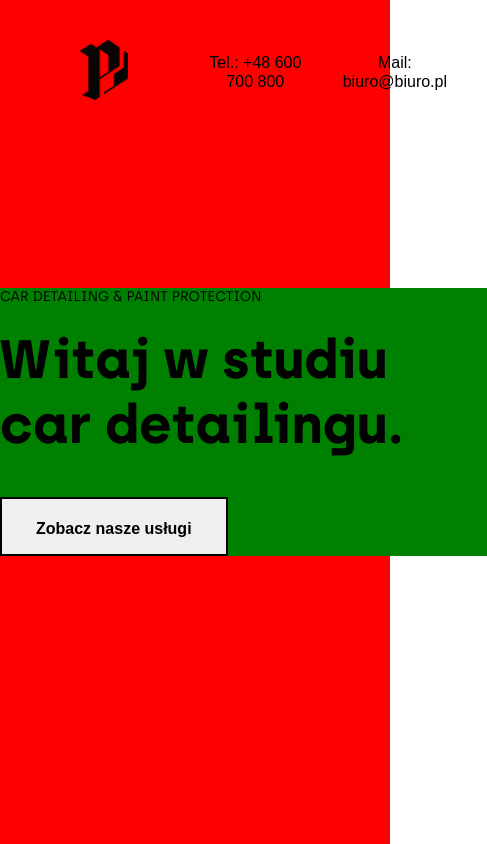
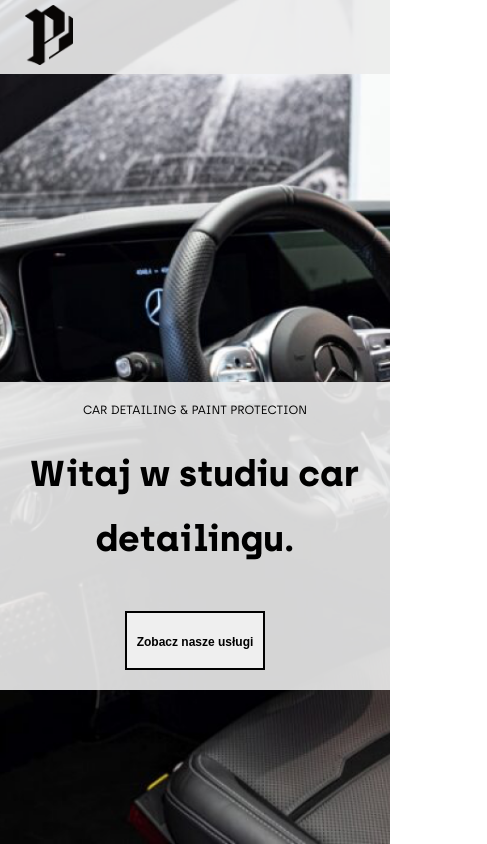
Before and after one commit to pswitalski/zadanie-rekrutacyjne, a website built with Parcel: page index.html in a window 390 px wide. Shown: the whole page, 487 px wide, since content can reach past the window. Built offline with nearby package versions, Linux system fonts and the light colour scheme.

Commit message:
create hero mobile

```diff
--- a/src/scss/header.scss
+++ b/src/scss/header.scss
@@ -9,9 +9,20 @@
     display: flex;
     align-items: center;
 
+    @media (max-width: 950px) {
+        position: static;
+        width: 100%;
+        height: fit-content;
+        padding: 5px;
+        background-color: hsla(0, 0%, 93%, 0.9);
+    }
 
     &__logo-container {
-        margin: 0 80px
+        margin: 0 80px;
+
+        @media (max-width: 600px) {
+            margin: 0 20px;
+        }
     }
 
     &__img {
@@ -21,6 +32,10 @@
 
     &__button {
         @include text-button;
+
+        @media (max-width: 500px) {
+            display: none;
+        }
     }
 
     &__button:hover {
--- a/src/scss/hero.scss
+++ b/src/scss/hero.scss
@@ -1,11 +1,19 @@
 @import './mixins.scss';
 
 .hero {
-    background-color: red;
     display: flex;
     align-items: center;
     width: 100%;
     height: 100vh;
+
+    @media(max-width: 950px) {
+        flex-direction: column;
+        background-image: url('../img/image.png');
+        background-position: center;
+        background-repeat: no-repeat;
+        background-size: cover;
+
+    }
 
     &__data {
         display: flex;
@@ -15,19 +23,47 @@
         flex-grow: 1;
         position: relative;
         height: 100%;
+
+        @media (max-width: 950px) {
+            width: 100%;
+            height: fit-content;
+        }
     }
 
     &__data-container {
-        background-color: green;
         display: flex;
         flex-direction: column;
         width: 487px;
+        margin: auto 0;
+        padding: 20px;
+
+        @media (max-width: 950px) {
+            background-color: hsla(0, 0%, 93%, 0.9);
+            margin: auto auto 300px 60px;
+        }
+
+        @media (max-width: 600px) {
+            width: 350px;
+        }
+
+        @media (max-width: 500px) {
+            margin: auto;
+        }
+
+        @media (max-width: 400px) {
+            width: 100%;
+            align-items: center;
+        }
     }
 
     &__p {
         font-size: 14px;
         line-height: 17px;
         text-transform: uppercase;
+
+        @media (max-width: 400px) {
+            font-size: 12px;
+        }
     }
 
     &__h1 {
@@ -35,10 +71,24 @@
         line-height: 65px;
         font-weight: 700;
         margin: 22px 0 40px;
+
+        @media (max-width: 600px) {
+            font-size: 40px;
+        }
+
+        @media (max-width: 400px) {
+            font-size: 36px;
+            text-align: center;
+        }
     }
 
     &__button {
         @include basic-button;
+
+        @media (max-width: 400px) {
+            font-size: 12px;
+            padding: 20px 10px;
+        }
     }
 
     &__button:hover {
@@ -53,21 +103,34 @@
         justify-content: center;
         flex-shrink: 1;
         overflow: hidden;
+
+        @media (max-width: 950px) {
+            display: none;
+        }
+
     }
 
     &__img {
         height: 100%;
         width: auto;
+
+        @media (max-width: 950px) {
+            width: 100%;
+            height: auto;
+        }
     }
 
     &__contact {
         display: flex;
         flex-direction: column;
-        background-color: blue;
         height: 100%;
         width: 338px;
         flex-shrink: 2;
         overflow: hidden;
+
+        @media (max-width: 950px) {
+            display: none;
+        }
     }
 
     &__contact-button {
--- a/src/scss/mixins.scss
+++ b/src/scss/mixins.scss
@@ -33,6 +33,7 @@
 @mixin contact-button {
     width: 100%;
     height: 130px;
+    padding: 0 5px;
     color: white;
     background-color: black;
     border: none;
```
